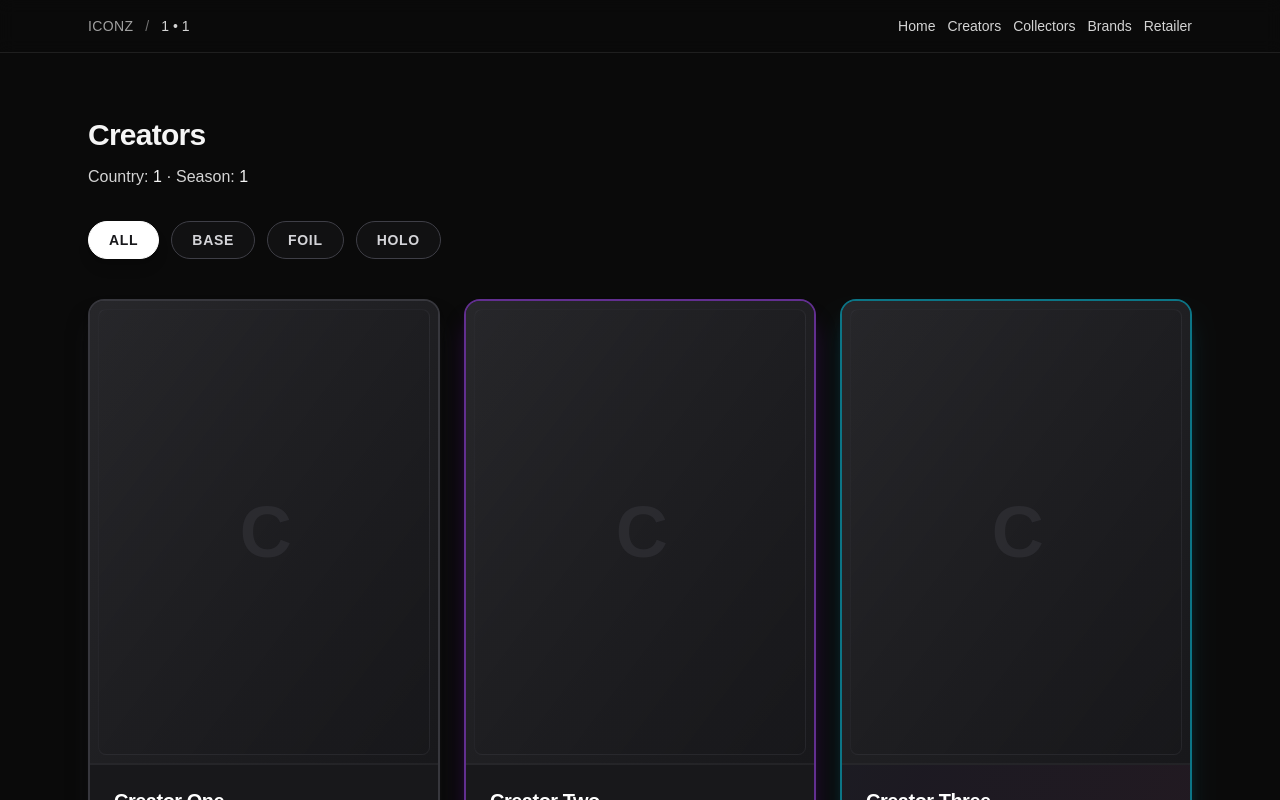
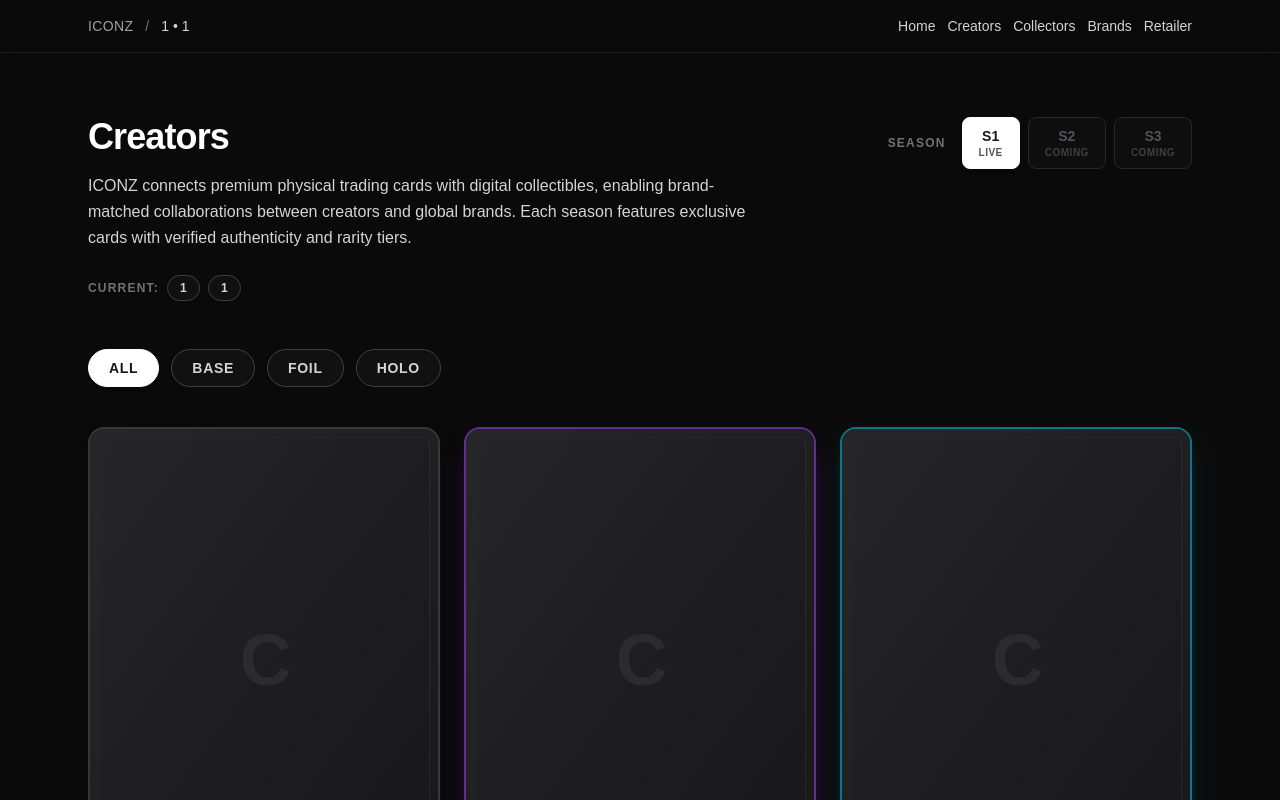
Before and after one commit to kennethskretteberg-blip/iconz-platform, a Next.js app: page /1/1/creators in a window 1280 px wide. Shown: the top 800 px of the page. Built offline with nearby package versions, Linux system fonts and the light colour scheme.

Commit message:
Add pitch-ready headers and season selector across pages

```diff
--- a/app/[country]/[season]/brands/page.tsx
+++ b/app/[country]/[season]/brands/page.tsx
@@ -1,3 +1,5 @@
+import SeasonSelector from "@/components/SeasonSelector";
+
 type PageProps = {
   params: Promise<{ country: string; season: string }>;
 };
@@ -7,13 +9,43 @@
 
   return (
     <div className="mx-auto w-full max-w-6xl px-6 py-16">
-      <h1 className="text-3xl font-semibold tracking-tight">Brands</h1>
-      <p className="mt-3 text-neutral-300">
-        Country: <span className="text-neutral-100">{country}</span> · Season:{" "}
-        <span className="text-neutral-100">{season}</span>
-      </p>
+      {/* Header Section */}
+      <div className="mb-12 space-y-6">
+        {/* Title and Season Selector */}
+        <div className="flex flex-col gap-6 lg:flex-row lg:items-start lg:justify-between">
+          <div className="space-y-4">
+            <h1 className="text-4xl font-bold tracking-tight text-white">
+              Brands
+            </h1>
+            <p className="max-w-2xl text-base leading-relaxed text-zinc-300">
+              Explore the Brand Portal: a discovery and matching interface for
+              global brands seeking creator partnerships. This demonstration
+              showcases brand profiles, collaboration opportunities, and
+              alignment tools for season-specific campaigns.
+            </p>
+          </div>
 
-      <div className="mt-10 rounded-2xl border border-neutral-800 bg-neutral-950/60 p-10 text-neutral-300">
+          <div className="shrink-0">
+            <SeasonSelector />
+          </div>
+        </div>
+
+        {/* Route Context Badges */}
+        <div className="flex flex-wrap items-center gap-2">
+          <span className="text-xs font-bold uppercase tracking-widest text-zinc-500">
+            Current:
+          </span>
+          <span className="rounded-full border border-zinc-700 bg-zinc-900/50 px-3 py-1 text-xs font-semibold uppercase tracking-wide text-zinc-300">
+            {country}
+          </span>
+          <span className="rounded-full border border-zinc-700 bg-zinc-900/50 px-3 py-1 text-xs font-semibold uppercase tracking-wide text-zinc-300">
+            {season}
+          </span>
+        </div>
+      </div>
+
+      {/* Skeleton Content */}
+      <div className="rounded-2xl border border-neutral-800 bg-neutral-950/60 p-10 text-neutral-300">
         Skeleton page. Next: brand search demo (UI only).
       </div>
     </div>
--- a/app/[country]/[season]/collectors/page.tsx
+++ b/app/[country]/[season]/collectors/page.tsx
@@ -1,3 +1,5 @@
+import SeasonSelector from "@/components/SeasonSelector";
+
 type PageProps = {
   params: Promise<{ country: string; season: string }>;
 };
@@ -7,13 +9,43 @@
 
   return (
     <div className="mx-auto w-full max-w-6xl px-6 py-16">
-      <h1 className="text-3xl font-semibold tracking-tight">Collectors</h1>
-      <p className="mt-3 text-neutral-300">
-        Country: <span className="text-neutral-100">{country}</span> · Season:{" "}
-        <span className="text-neutral-100">{season}</span>
-      </p>
+      {/* Header Section */}
+      <div className="mb-12 space-y-6">
+        {/* Title and Season Selector */}
+        <div className="flex flex-col gap-6 lg:flex-row lg:items-start lg:justify-between">
+          <div className="space-y-4">
+            <h1 className="text-4xl font-bold tracking-tight text-white">
+              Collectors
+            </h1>
+            <p className="max-w-2xl text-base leading-relaxed text-zinc-300">
+              Browse the public collector directory and community showcase.
+              View digital collections, verified card inventories, and
+              collector profiles. This demonstration highlights the social and
+              discovery features of the ICONZ platform.
+            </p>
+          </div>
 
-      <div className="mt-10 rounded-2xl border border-neutral-800 bg-neutral-950/60 p-10 text-neutral-300">
+          <div className="shrink-0">
+            <SeasonSelector />
+          </div>
+        </div>
+
+        {/* Route Context Badges */}
+        <div className="flex flex-wrap items-center gap-2">
+          <span className="text-xs font-bold uppercase tracking-widest text-zinc-500">
+            Current:
+          </span>
+          <span className="rounded-full border border-zinc-700 bg-zinc-900/50 px-3 py-1 text-xs font-semibold uppercase tracking-wide text-zinc-300">
+            {country}
+          </span>
+          <span className="rounded-full border border-zinc-700 bg-zinc-900/50 px-3 py-1 text-xs font-semibold uppercase tracking-wide text-zinc-300">
+            {season}
+          </span>
+        </div>
+      </div>
+
+      {/* Skeleton Content */}
+      <div className="rounded-2xl border border-neutral-800 bg-neutral-950/60 p-10 text-neutral-300">
         Skeleton page. Next: collector directory + collection view.
       </div>
     </div>
--- a/app/[country]/[season]/creators/page.tsx
+++ b/app/[country]/[season]/creators/page.tsx
@@ -5,6 +5,7 @@
 import { creators } from "@/data/creators";
 import CreatorCard from "@/components/CreatorCard";
 import FilterChips from "@/components/FilterChips";
+import SeasonSelector from "@/components/SeasonSelector";
 
 type Rarity = "All" | "Base" | "Foil" | "Holo";
 
@@ -25,14 +26,43 @@
 
   return (
     <div className="mx-auto w-full max-w-6xl px-6 py-16">
-      <h1 className="text-3xl font-semibold tracking-tight">Creators</h1>
-      <p className="mt-3 text-neutral-300">
-        Country: <span className="text-neutral-100">{country}</span> · Season:{" "}
-        <span className="text-neutral-100">{season}</span>
-      </p>
+      {/* Header Section */}
+      <div className="mb-12 space-y-6">
+        {/* Title and Season Selector */}
+        <div className="flex flex-col gap-6 lg:flex-row lg:items-start lg:justify-between">
+          <div className="space-y-4">
+            <h1 className="text-4xl font-bold tracking-tight text-white">
+              Creators
+            </h1>
+            <p className="max-w-2xl text-base leading-relaxed text-zinc-300">
+              ICONZ connects premium physical trading cards with digital
+              collectibles, enabling brand-matched collaborations between
+              creators and global brands. Each season features exclusive cards
+              with verified authenticity and rarity tiers.
+            </p>
+          </div>
+
+          <div className="shrink-0">
+            <SeasonSelector />
+          </div>
+        </div>
+
+        {/* Route Context Badges */}
+        <div className="flex flex-wrap items-center gap-2">
+          <span className="text-xs font-bold uppercase tracking-widest text-zinc-500">
+            Current:
+          </span>
+          <span className="rounded-full border border-zinc-700 bg-zinc-900/50 px-3 py-1 text-xs font-semibold uppercase tracking-wide text-zinc-300">
+            {country}
+          </span>
+          <span className="rounded-full border border-zinc-700 bg-zinc-900/50 px-3 py-1 text-xs font-semibold uppercase tracking-wide text-zinc-300">
+            {season}
+          </span>
+        </div>
+      </div>
 
       {/* Rarity Filter */}
-      <div className="mt-8">
+      <div className="mb-10">
         <FilterChips
           options={rarities}
           value={selectedRarity}
@@ -41,7 +71,7 @@
       </div>
 
       {/* Creator Grid */}
-      <div className="mt-10 grid grid-cols-1 gap-6 sm:grid-cols-2 lg:grid-cols-3">
+      <div className="grid grid-cols-1 gap-6 sm:grid-cols-2 lg:grid-cols-3">
         {filteredCreators.map((creator) => (
           <Link
             key={creator.id}
--- /dev/null
+++ b/components/SeasonSelector.tsx
@@ -0,0 +1,44 @@
+export default function SeasonSelector() {
+  const seasons = [
+    { id: "s1", label: "S1", status: "Live", active: true },
+    { id: "s2", label: "S2", status: "Coming", active: false },
+    { id: "s3", label: "S3", status: "Coming", active: false },
+  ];
+
+  return (
+    <div className="inline-flex items-center gap-4">
+      {/* Label */}
+      <span className="text-xs font-bold uppercase tracking-widest text-zinc-500">
+        Season
+      </span>
+
+      {/* Season Buttons */}
+      <div className="flex items-center gap-2">
+        {seasons.map((season) => (
+          <button
+            key={season.id}
+            disabled={!season.active}
+            aria-current={season.active ? "true" : undefined}
+            className={`
+              rounded-lg border px-4 py-2 text-sm font-bold transition-all
+              ${
+                season.active
+                  ? "border-white bg-white text-zinc-900 shadow-lg"
+                  : "cursor-not-allowed border-zinc-800 bg-zinc-900/30 text-zinc-600"
+              }
+            `}
+          >
+            <span className="block">{season.label}</span>
+            <span
+              className={`block text-[10px] font-semibold uppercase tracking-wider ${
+                season.active ? "text-zinc-600" : "text-zinc-700"
+              }`}
+            >
+              {season.status}
+            </span>
+          </button>
+        ))}
+      </div>
+    </div>
+  );
+}
```
